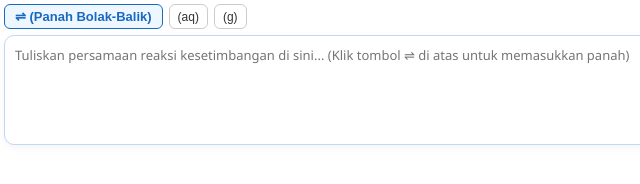
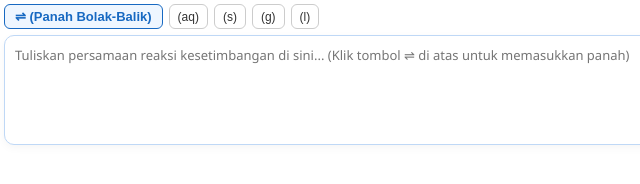
Before and after one commit to sucioktafi21/Data-Kelompok-Siswa, a plain HTML site: page soal3.html in a window 1280 px wide. Shown: the full height of the page, 0-640 px from the left. Drawn offline with Linux system fonts and the light colour scheme.

Commit message:
Update soal3.html

```diff
--- a/soal3.html
+++ b/soal3.html
@@ -10,11 +10,12 @@
 <div style="width: 100%; box-sizing: border-box; padding: 4px;">
   <!-- Tombol Bantuan Simbol -->
   <div style="margin-bottom: 6px; display: flex; gap: 6px; flex-wrap: wrap;">
-    <button type="button" onclick="insertSymbol('⇌')" style="padding: 4px 10px; border: 1.5px solid #1769c2; background: #eef6ff; color: #1769c2; border-radius: 6px; cursor: pointer; font-weight: bold; font-size: 13px;">⇌ (Panah Bolak-Balik)</button>
+     <button type="button" onclick="insertSymbol('⇌')" style="padding: 4px 10px; border: 1.5px solid #1769c2; background: #eef6ff; color: #1769c2; border-radius: 6px; cursor: pointer; font-weight: bold; font-size: 13px;">⇌ (Panah Bolak-Balik)</button>
     <button type="button" onclick="insertSymbol(' (aq) ')" style="padding: 4px 8px; border: 1px solid #ccc; background: #ffffff; border-radius: 6px; cursor: pointer; font-size: 12px; color: #333;">(aq)</button>
+    <button type="button" onclick="insertSymbol(' (s) ')" style="padding: 4px 8px; border: 1px solid #ccc; background: #ffffff; border-radius: 6px; cursor: pointer; font-size: 12px; color: #333;">(s)</button>
     <button type="button" onclick="insertSymbol(' (g) ')" style="padding: 4px 8px; border: 1px solid #ccc; background: #ffffff; border-radius: 6px; cursor: pointer; font-size: 12px; color: #333;">(g)</button>
+    <button type="button" onclick="insertSymbol(' (l) ')" style="padding: 4px 8px; border: 1px solid #ccc; background: #ffffff; border-radius: 6px; cursor: pointer; font-size: 12px; color: #333;">(l)</button>
   </div>
-
   <textarea id="soal3" placeholder="Tuliskan persamaan reaksi kesetimbangan di sini... (Klik tombol ⇌ di atas untuk memasukkan panah)" style="
     width: 100%; height: 110px; padding: 10px; border: 1.5px solid #bfd8f6; border-radius: 10px;
     background: #ffffff; color: #19365b; font-family: inherit; font-size: 13px; line-height: 1.5;
```
